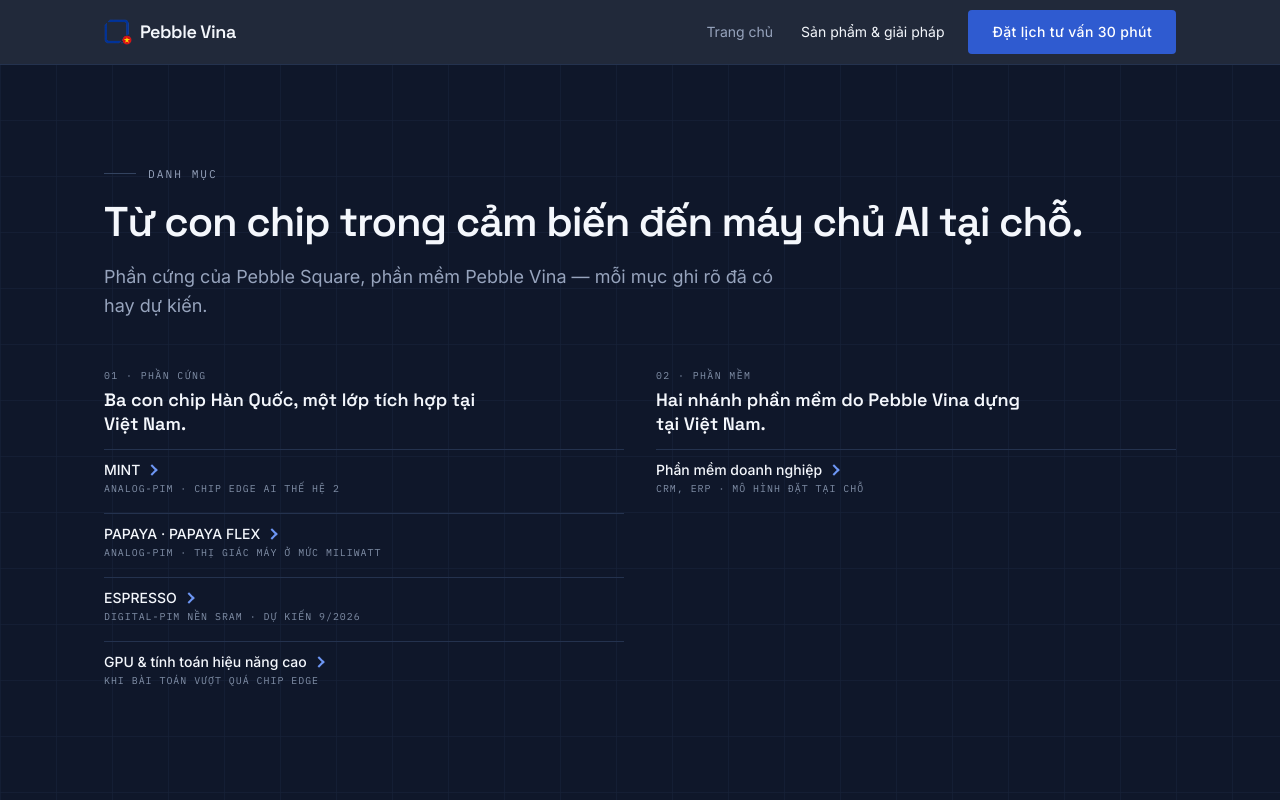
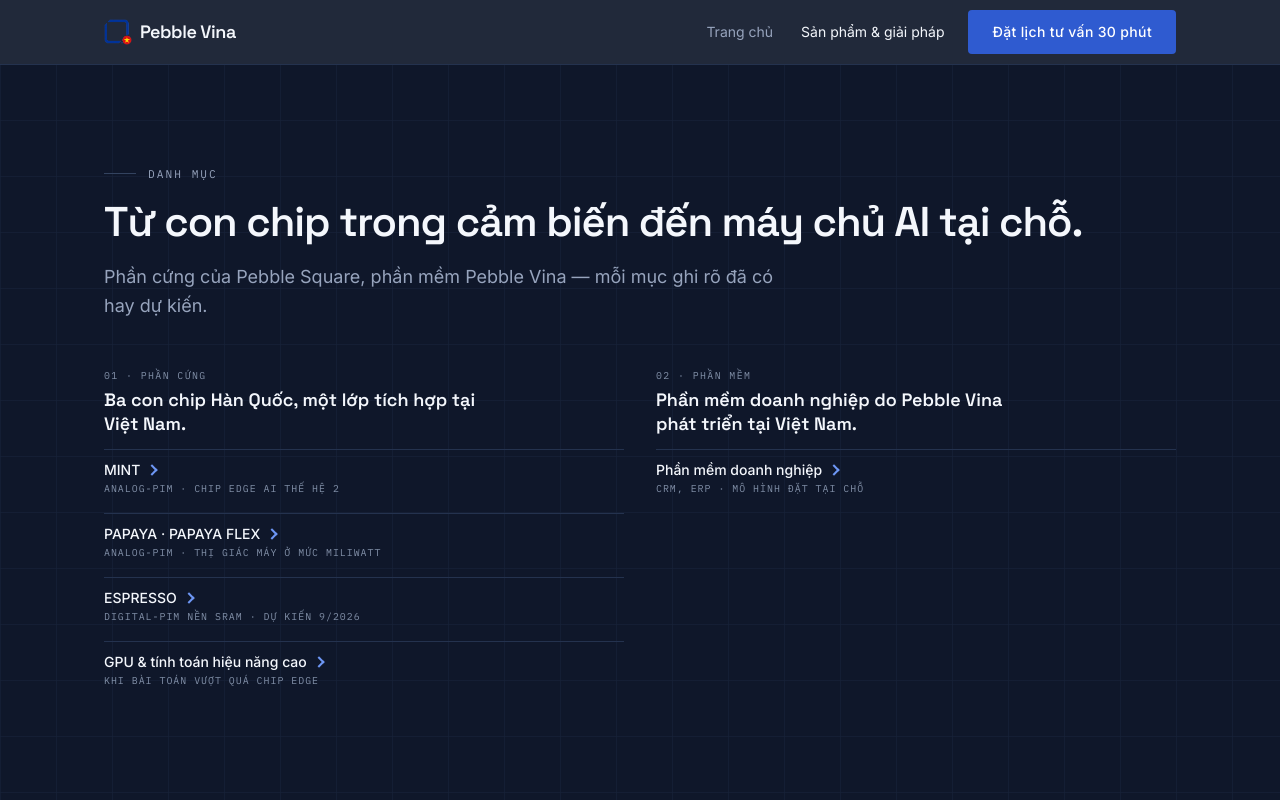
Before and after one commit to quantruong-2518/pv-landing-page, a Next.js app in the folder web/: page /vi/products in a window 1280 px wide. Shown: the top 800 px of the page. Built offline with nearby package versions, Linux system fonts and the light colour scheme.

Commit message:
content: remove stale private AI references

```diff
--- a/web/content/vi.ts
+++ b/web/content/vi.ts
@@ -8,7 +8,7 @@
 export const vi: SiteContent = {
   meta: {
     home: { title: "Pebble Vina — chip AI Analog-PIM của Pebble Square tại Việt Nam", description: "Pebble Vina — thành viên Việt Nam của nhóm Pebble Square Inc., hãng bán dẫn AI fabless Hàn Quốc. Chip tính ngay trong bộ nhớ để AI chạy tại chỗ. MINT đạt 17,6 TOPS/W, sản xuất hàng loạt từ 5/2023." },
-    products: { title: "Sản phẩm & giải pháp — chip Edge AI, GPU và AI riêng tư | Pebble Vina", description: "Chip Analog-PIM của Pebble Square: MINT và PAPAYA FLEX đang sản xuất, ESPRESSO dự kiến 9/2026. GPU, AI riêng tư và phần mềm doanh nghiệp do Pebble Vina dựng tại Việt Nam." },
+    products: { title: "Sản phẩm & giải pháp — chip Edge AI, GPU và phần mềm doanh nghiệp | Pebble Vina", description: "Chip Analog-PIM MINT và PAPAYA FLEX của Pebble Square, ESPRESSO trong lộ trình; cùng năng lực tích hợp GPU và phát triển phần mềm doanh nghiệp của Pebble Vina tại Việt Nam." },
     contact: { title: "Liên hệ Pebble Vina — đặt lịch tư vấn, văn phòng Hà Nội", description: "Pebble Vina — thành viên Việt Nam của nhóm Pebble Square Inc. Văn phòng Hà Nội, MST 0111545175. Gọi 0345 913 369 hoặc email contact@pebblevina.com." },
   },
 
@@ -316,8 +316,8 @@
 
     software: {
       kicker: "02 · Phần mềm",
-      title: "Hai nhánh phần mềm do Pebble Vina dựng tại Việt Nam.",
-      lead: "Cả hai trả lời một câu hỏi: mô hình đặt ở đâu, dữ liệu có phải rời công ty không.",
+      title: "Phần mềm doanh nghiệp do Pebble Vina phát triển tại Việt Nam.",
+      lead: "CRM, ERP và quy trình vận hành được nối trên cùng một luồng dữ liệu, để AI hỗ trợ công việc mà dữ liệu vẫn nằm trong hệ thống của doanh nghiệp.",
       groups: [
         {
           id: "enterprise",
```
